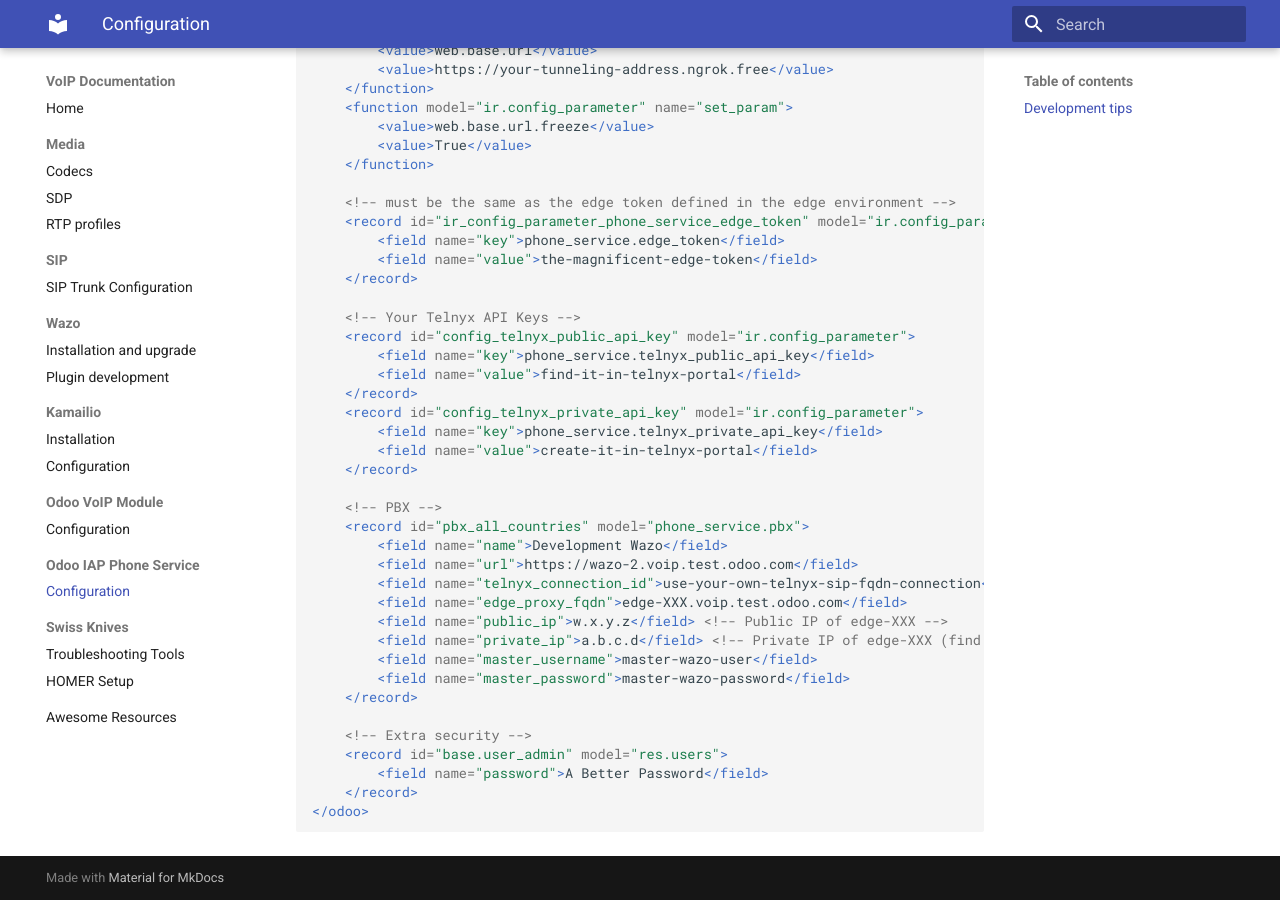
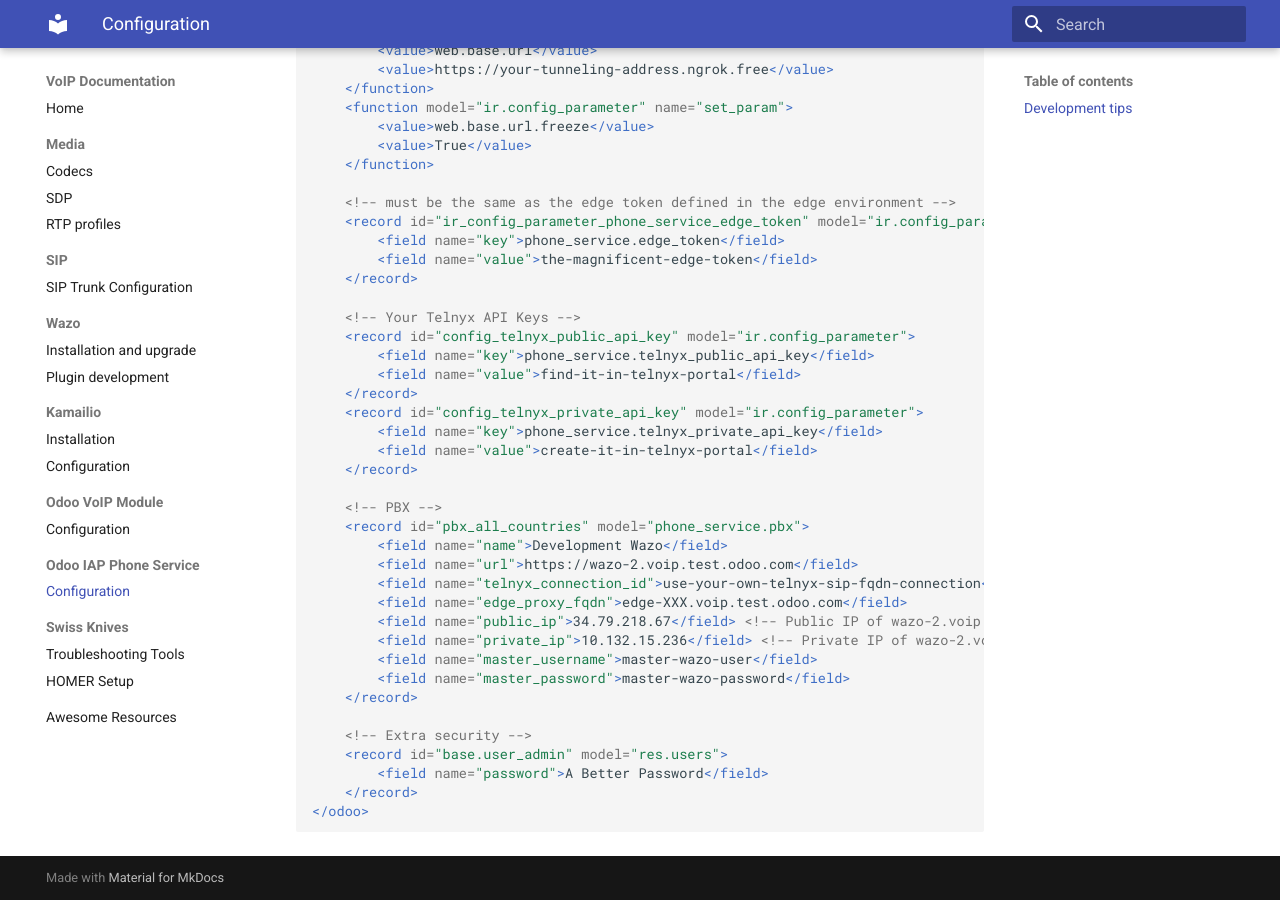
Before and after one commit to SergeBayet/voip-docs, an MkDocs documentation site: the page built from docs/phone_service/configuration.md, in a window 1280 px wide and 900 px high, scrolled down 692 px. Built offline with MkDocs 1.6.1 and Material for MkDocs 9.7.7, drawn with Linux system fonts in a browser that asks for light colours.

Commit message:
[FIX] phone_service: wrong ips

```diff
--- a/docs/phone_service/configuration.md
+++ b/docs/phone_service/configuration.md
@@ -57,8 +57,8 @@
         <field name="url">https://wazo-2.voip.test.odoo.com</field>
         <field name="telnyx_connection_id">use-your-own-telnyx-sip-fqdn-connection</field>
         <field name="edge_proxy_fqdn">edge-XXX.voip.test.odoo.com</field>
-        <field name="public_ip">w.x.y.z</field> <!-- Public IP of edge-XXX -->
-        <field name="private_ip">a.b.c.d</field> <!-- Private IP of edge-XXX (find it with `ip addr` CLI command) -->
+        <field name="public_ip">34.79.218.67</field> <!-- Public IP of wazo-2.voip.test.odoo.com -->
+        <field name="private_ip">10.132.15.236</field> <!-- Private IP of wazo-2.voip.test.odoo.com (find it with `ip addr` CLI command) -->
         <field name="master_username">master-wazo-user</field>
         <field name="master_password">master-wazo-password</field>
     </record>
```
